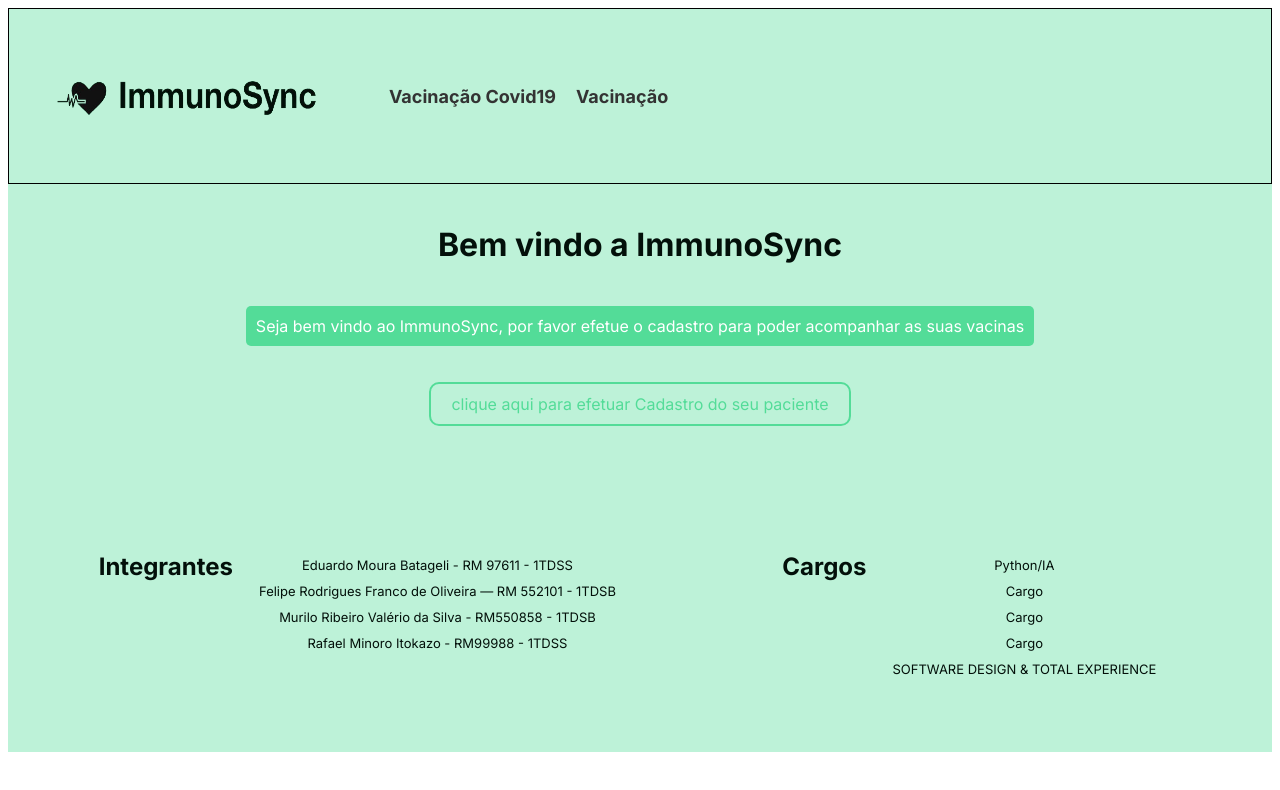
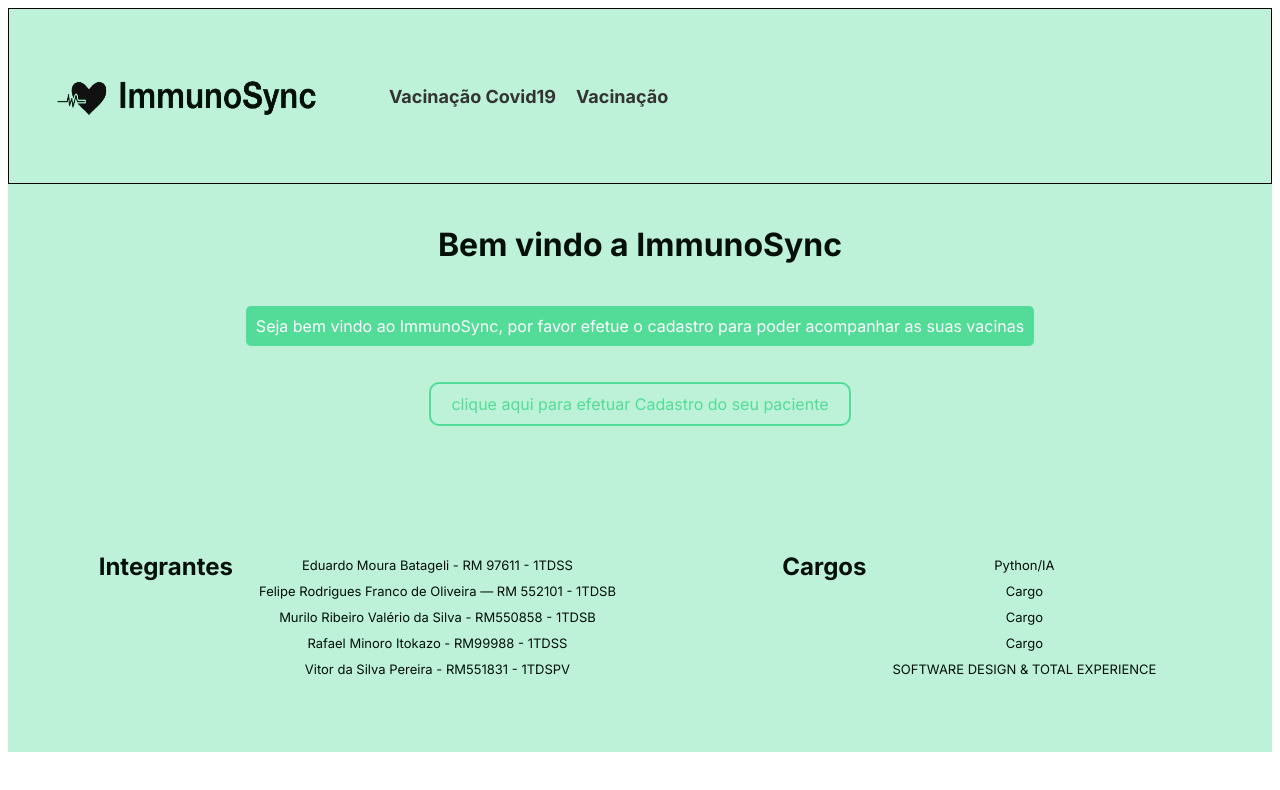
Before and after one commit to Rminoro/GS-ImmunoSync, a Next.js app: page / in a window 1280 px wide. Shown: the top 790 px of the page. Built offline with nearby package versions, Linux system fonts and the light colour scheme.

Commit message:
adicionando integrantes

```diff
--- a/src/components/rodape/rodape.jsx
+++ b/src/components/rodape/rodape.jsx
@@ -11,7 +11,7 @@ export default function Rodape() {
           <li>Felipe Rodrigues Franco de Oliveira — RM 552101 - 1TDSB</li>
           <li>Murilo Ribeiro Valério da Silva - RM550858 - 1TDSB</li>
           <li>Rafael Minoro Itokazo - RM99988 - 1TDSS</li>
-          <li></li>
+          <li>Vitor da Silva Pereira - RM551831 - 1TDSPV</li>
         </ul>
 
     </div>
```
